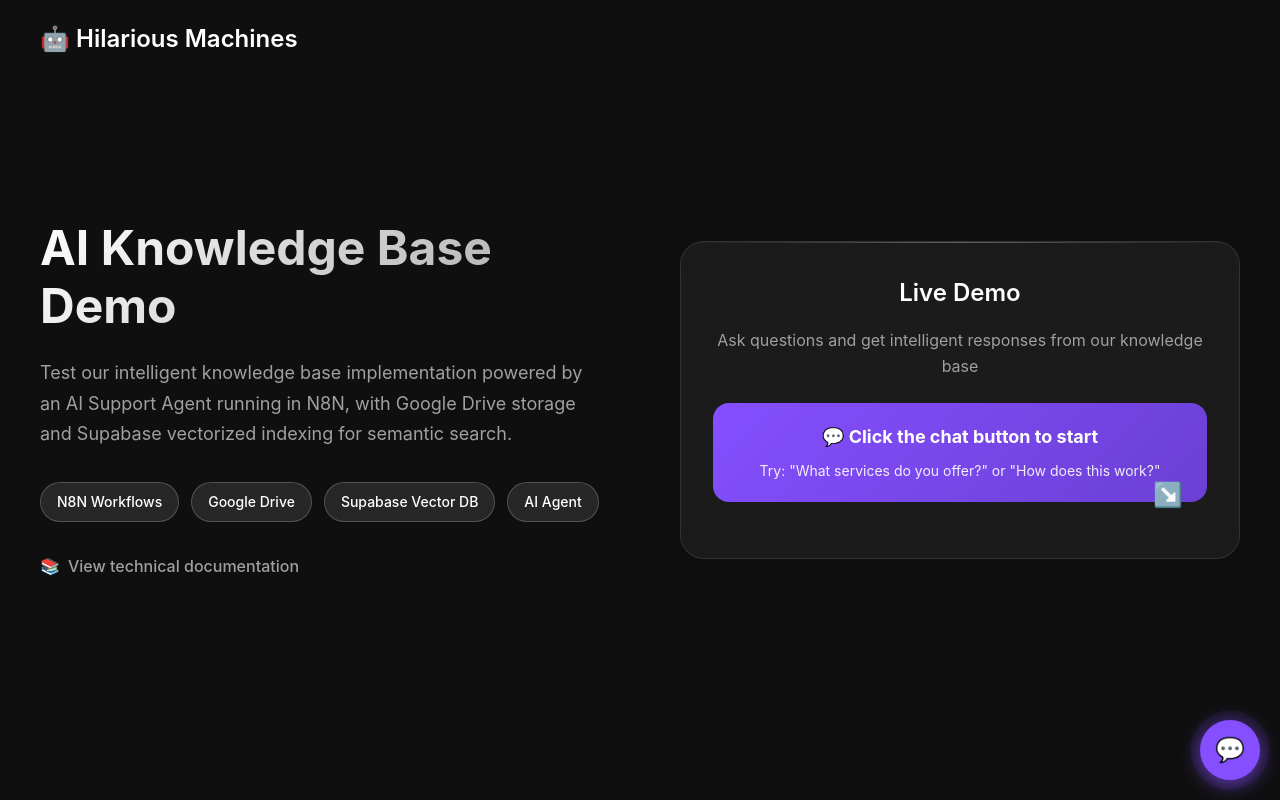
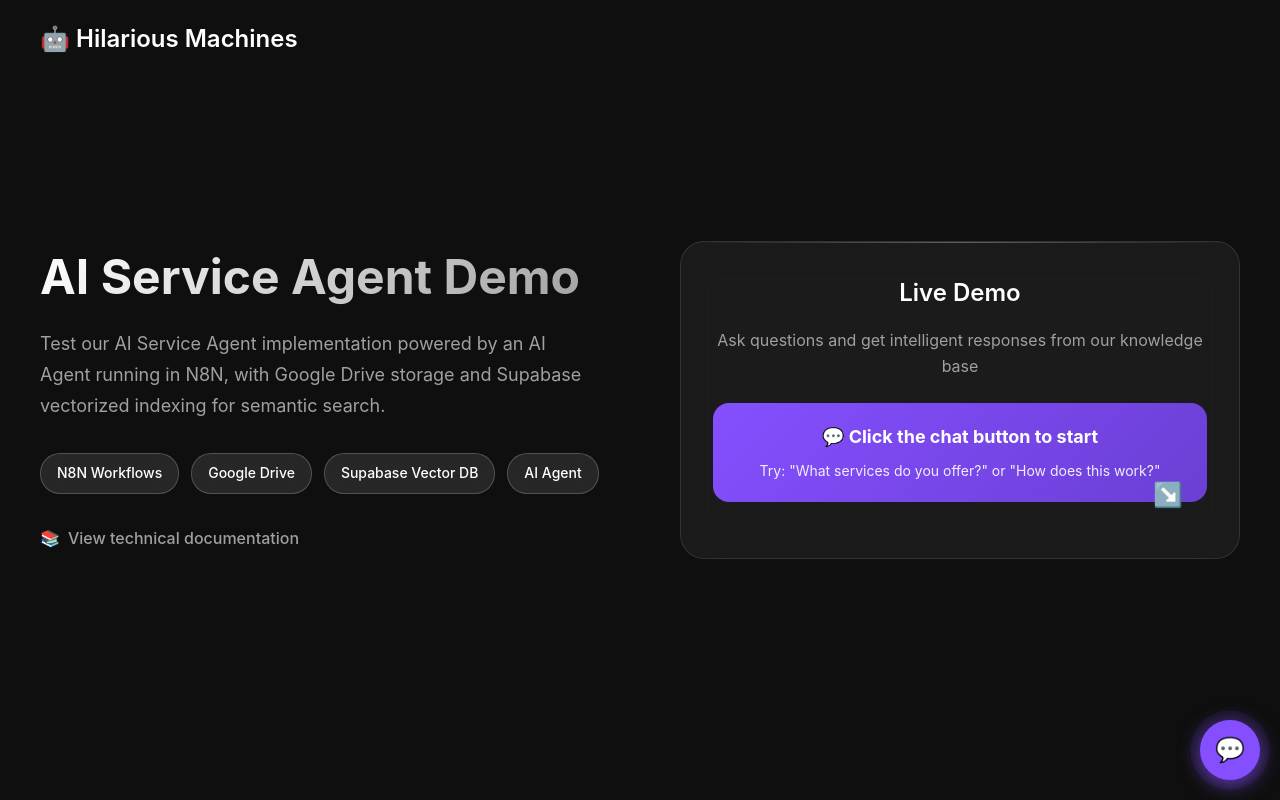
Before and after one commit to haasem/knowledgebase_demo, a plain HTML site: page index.html in a window 1280 px wide. Drawn offline with Linux system fonts and the light colour scheme; a web font is replaced by a local one.

Commit message:
Update index.html

```diff
--- a/index.html
+++ b/index.html
@@ -3,7 +3,7 @@
 <head>
     <meta charset="UTF-8">
     <meta name="viewport" content="width=device-width, initial-scale=1.0">
-    <title>Hilarious Machines - Knowledge Base Demo</title>
+    <title>Hilarious Machines - AI Service Agent Demo</title>
     <link rel="stylesheet" href="https://cdnjs.cloudflare.com/ajax/libs/geist-font/1.0.0/fonts/geist-sans/style.min.css">
     <style>
         * {
@@ -404,8 +404,8 @@
         <div class="content-wrapper">
             <!-- Left Content -->
             <div class="hero-content">
-                <h1>AI Knowledge Base Demo</h1>
-                <p>Test our intelligent knowledge base implementation powered by an AI Support Agent running in N8N, with Google Drive storage and Supabase vectorized indexing for semantic search.</p>
+                <h1>AI Service Agent Demo</h1>
+                <p>Test our AI Service Agent implementation powered by an AI Agent running in N8N, with Google Drive storage and Supabase vectorized indexing for semantic search.</p>
 
                 <div class="tech-stack">
                     <span class="tech-item">N8N Workflows</span>
```
